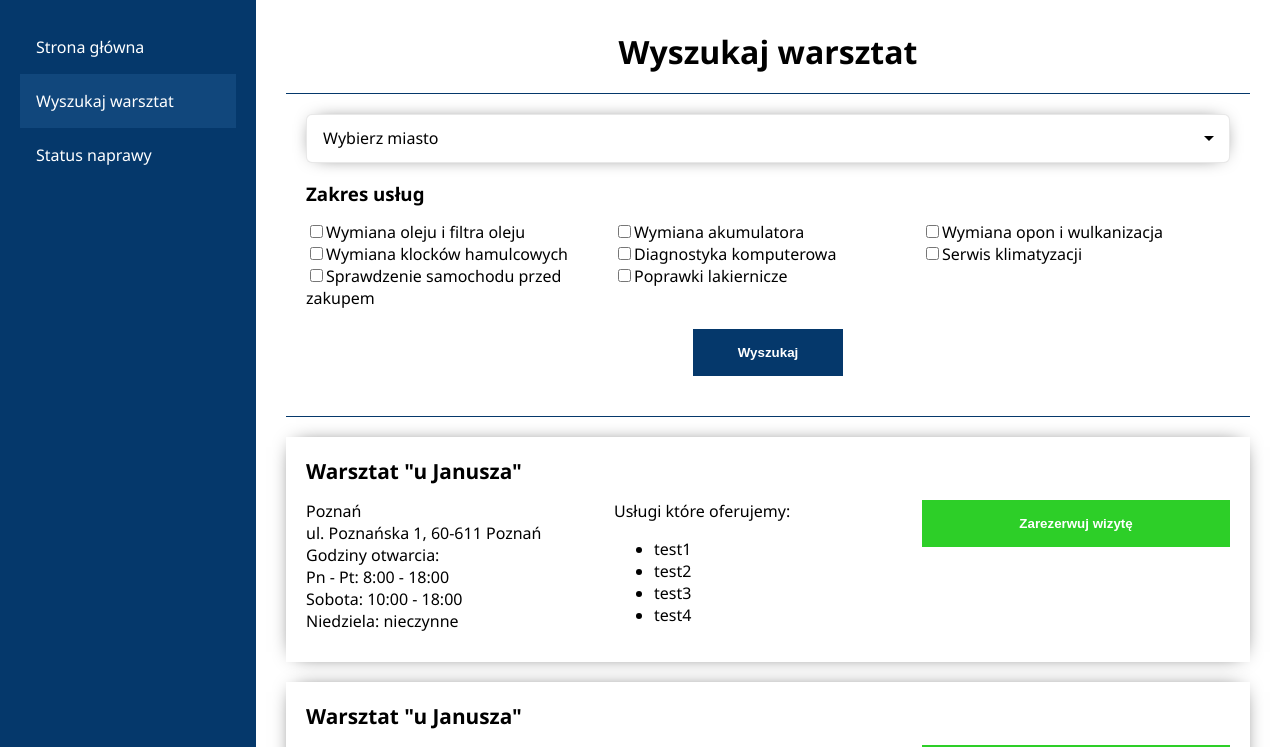
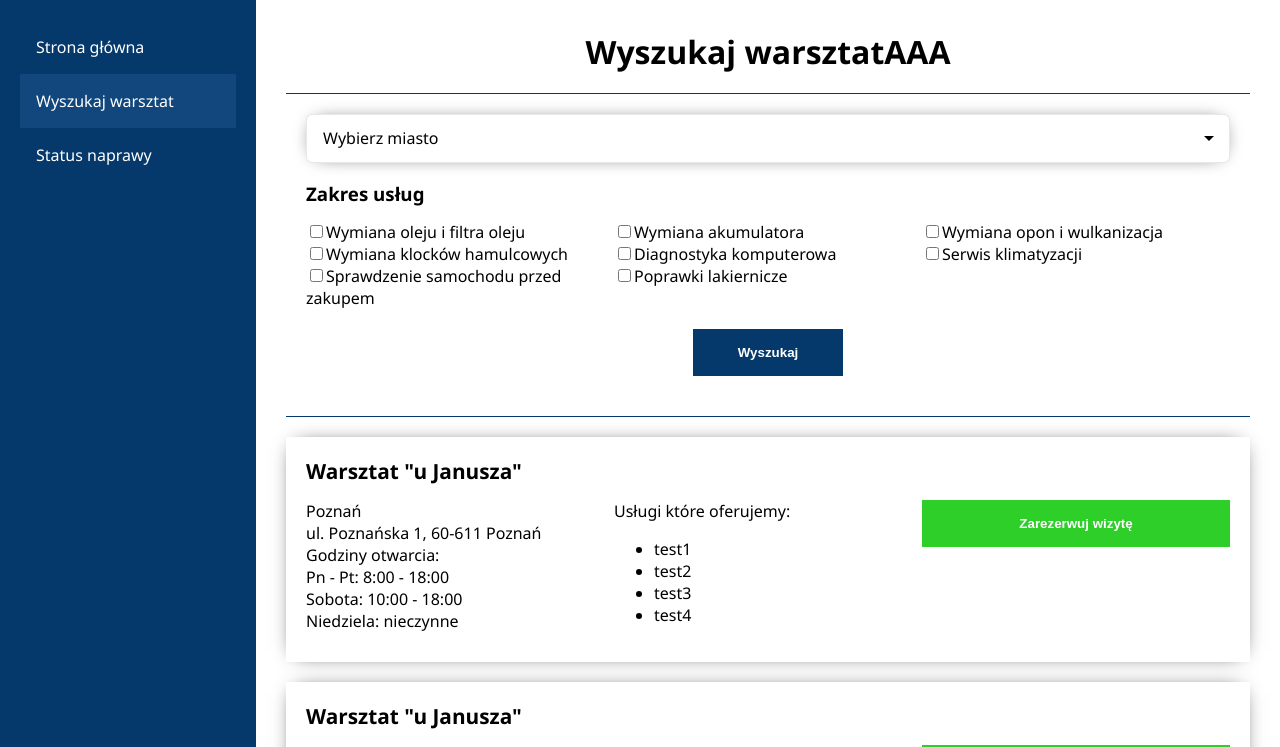
Before and after one commit to MichalWolnyDev/carservice-app, a Vue app: page /warsztaty in a window 1280 px wide. Shown: the top 747 px of the page. Built offline with nearby package versions, Linux system fonts and the light colour scheme.

Commit message:
add text

```diff
--- a/src/views/Warsztaty.vue
+++ b/src/views/Warsztaty.vue
@@ -1,7 +1,7 @@
 <template>
   <div class="">
     <div class="search">
-      <h2 class="title title__h2 text__center">Wyszukaj warsztat</h2>
+      <h2 class="title title__h2 text__center">Wyszukaj warsztatAAA</h2>
 
       <div class="search__inputs">
         <div class="search__row">
```
